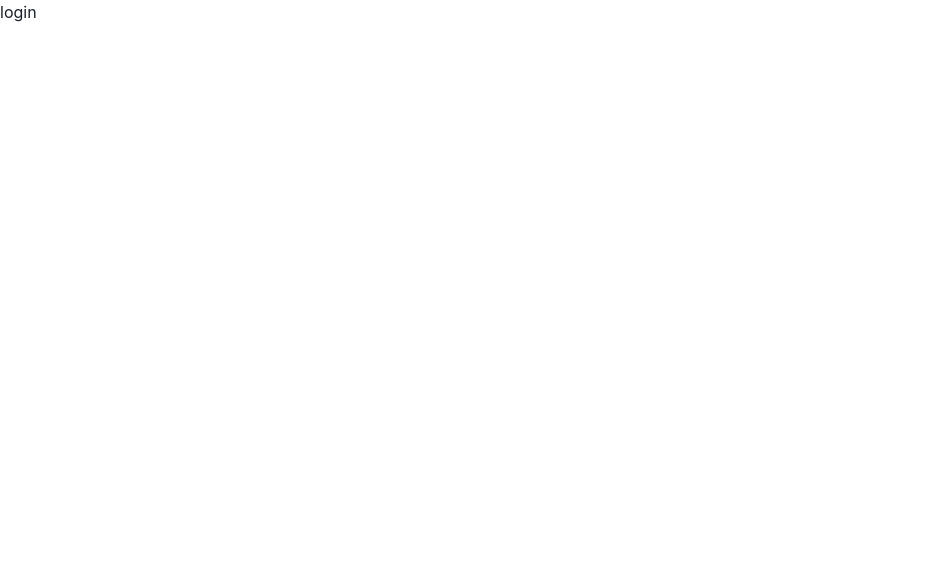
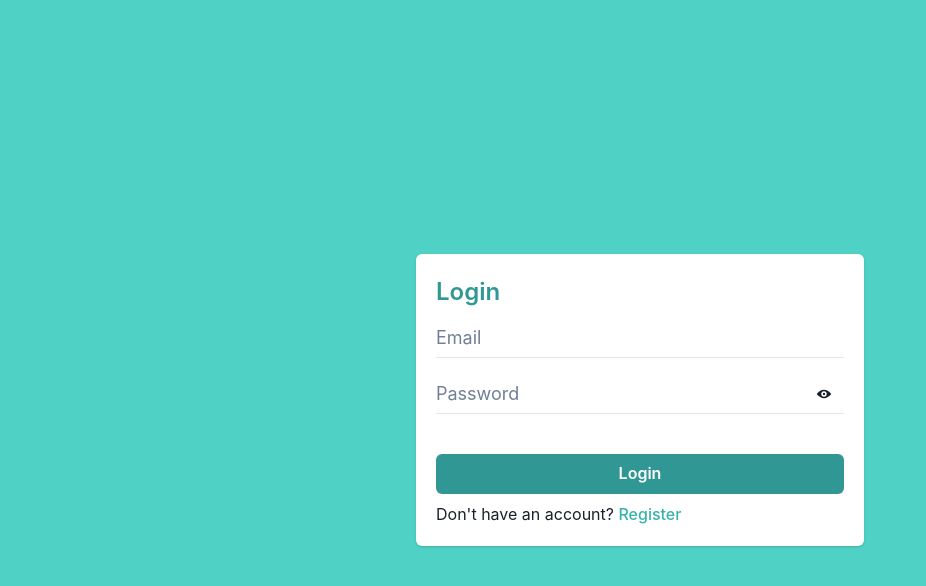
Before and after one commit to rickyroynardson/simple-crud, a React (Vite) app in the folder frontend/: page /login in a window 1280 px wide. Shown: the top 586 px of the page, without its empty margins (0-926 px from the left). Built offline with nearby package versions, Linux system fonts and the light colour scheme.

Commit message:
update login & register page

```diff
--- a/frontend/src/components/Loading.jsx
+++ b/frontend/src/components/Loading.jsx
@@ -1,3 +1,21 @@
+import { Box, Spinner } from "@chakra-ui/react";
+import { Helmet } from "react-helmet-async";
+
 export default function Loading() {
-  return <div>Loading</div>;
+  return (
+    <>
+      <Helmet>
+        <title>Loading</title>
+      </Helmet>
+      <Box
+        w={"100vw"}
+        h={"100vh"}
+        bg={"teal.300"}
+        display={"grid"}
+        placeItems={"center"}
+      >
+        <Spinner size="xl" thickness="5px" color="white" speed="0.65s" />
+      </Box>
+    </>
+  );
 }
--- a/frontend/src/components/molecules/Input/InputNormal.jsx
+++ b/frontend/src/components/molecules/Input/InputNormal.jsx
@@ -4,7 +4,7 @@ import {
   FormHelperText,
   FormLabel,
   Input,
-} from '@chakra-ui/react';
+} from "@chakra-ui/react";
 
 export default function InputNormal({
   label,
@@ -16,6 +16,7 @@ export default function InputNormal({
   errorText,
   isError,
   inputRef,
+  fontSize,
 }) {
   return (
     <FormControl isInvalid={isError}>
@@ -26,6 +27,7 @@ export default function InputNormal({
         placeholder={placeholder}
         focusBorderColor={color}
         ref={inputRef}
+        fontSize={fontSize}
       />
       {isError ? (
         <FormErrorMessage>{errorText}</FormErrorMessage>
--- a/frontend/src/components/molecules/Input/InputPassword.jsx
+++ b/frontend/src/components/molecules/Input/InputPassword.jsx
@@ -7,9 +7,9 @@ import {
   Input,
   InputGroup,
   InputRightElement,
-} from '@chakra-ui/react';
-import { useState } from 'react';
-import { ViewIcon, ViewOffIcon } from '@chakra-ui/icons';
+} from "@chakra-ui/react";
+import { useState } from "react";
+import { ViewIcon, ViewOffIcon } from "@chakra-ui/icons";
 
 export default function InputPassword({
   label,
@@ -20,6 +20,7 @@ export default function InputPassword({
   errorText,
   isError,
   inputRef,
+  fontSize,
 }) {
   const [show, setShow] = useState(false);
 
@@ -32,14 +33,15 @@ export default function InputPassword({
       <FormLabel>{label}</FormLabel>
       <InputGroup>
         <Input
-          type={show ? 'text' : 'password'}
+          type={show ? "text" : "password"}
           variant={variant}
           focusBorderColor={color}
           placeholder={placeholder}
           ref={inputRef}
+          fontSize={fontSize}
         />
         <InputRightElement>
-          <Button size='sm' p='0' variant='ghost' onClick={toggleShow}>
+          <Button size="sm" p="0" variant="ghost" onClick={toggleShow}>
             {show ? <ViewOffIcon /> : <ViewIcon />}
           </Button>
         </InputRightElement>
--- a/frontend/src/pages/Login.jsx
+++ b/frontend/src/pages/Login.jsx
@@ -1,12 +1,92 @@
-import { Helmet } from 'react-helmet-async';
+import {
+  Box,
+  Button,
+  Card,
+  CardBody,
+  Link,
+  Text,
+  VStack,
+} from "@chakra-ui/react";
+import { Link as ReachLink } from "react-router-dom";
+import { Helmet } from "react-helmet-async";
+import { InputNormal, InputPassword } from "../components/molecules/Input";
+import { useRef } from "react";
 
 export default function Login() {
+  const emailRef = useRef();
+  const passwordRef = useRef();
+
+  const handleSubmit = (e) => {
+    e.preventDefault();
+  };
+
   return (
     <>
       <Helmet>
         <title>Login</title>
       </Helmet>
-      <div>login</div>
+      <Box
+        w={"100vw"}
+        h={"100vh"}
+        bg={"teal.300"}
+        display={"grid"}
+        placeItems={"center"}
+        px={{ base: "5", md: "0" }}
+      >
+        <Card w={"100%"} maxW={"md"}>
+          <CardBody>
+            <Text
+              color={"teal.500"}
+              fontSize={{ base: "xl", md: "2xl" }}
+              fontWeight={{ base: "semibold" }}
+            >
+              Login
+            </Text>
+            <form onSubmit={handleSubmit}>
+              <VStack spacing={{ base: 6, md: 8 }}>
+                <VStack w={"100%"} spacing={0}>
+                  <InputNormal
+                    type="email"
+                    variant="flushed"
+                    placeholder="Email"
+                    color={"teal.400"}
+                    inputRef={emailRef}
+                    fontSize={{ base: "md", md: "lg" }}
+                  />
+                  <InputPassword
+                    variant="flushed"
+                    placeholder="Password"
+                    color={"teal.400"}
+                    inputRef={passwordRef}
+                    fontSize={{ base: "md", md: "lg" }}
+                  />
+                </VStack>
+                <VStack w={"100%"} spacing={2} align="start">
+                  <Button
+                    type="submit"
+                    size={{ base: "sm", md: "md" }}
+                    w={"100%"}
+                    colorScheme={"teal"}
+                  >
+                    Login
+                  </Button>
+                  <Text fontSize={{ base: "xs", md: "md" }}>
+                    Don't have an account?{" "}
+                    <Link
+                      as={ReachLink}
+                      to={"/register"}
+                      color={"teal.400"}
+                      fontWeight={500}
+                    >
+                      Register
+                    </Link>
+                  </Text>
+                </VStack>
+              </VStack>
+            </form>
+          </CardBody>
+        </Card>
+      </Box>
     </>
   );
 }
--- a/frontend/src/pages/Register.jsx
+++ b/frontend/src/pages/Register.jsx
@@ -1,7 +1,16 @@
-import { Box, Button, Card, CardBody, Text } from '@chakra-ui/react';
-import { useRef } from 'react';
-import { Helmet } from 'react-helmet-async';
-import { InputNormal, InputPassword } from '../components/molecules/Input';
+import {
+  Box,
+  Button,
+  Card,
+  CardBody,
+  Link,
+  Text,
+  VStack,
+} from "@chakra-ui/react";
+import { useRef } from "react";
+import { Helmet } from "react-helmet-async";
+import { Link as ReachLink } from "react-router-dom";
+import { InputNormal, InputPassword } from "../components/molecules/Input";
 
 export default function Register() {
   const nameRef = useRef();
@@ -19,57 +28,78 @@ export default function Register() {
         <title>Register</title>
       </Helmet>
       <Box
-        w={'100vw'}
-        h={'100vh'}
-        bg={'teal.300'}
-        display={'grid'}
-        placeItems={'center'}
-        px={{ base: '5', md: '0' }}
+        w={"100vw"}
+        h={"100vh"}
+        bg={"teal.300"}
+        display={"grid"}
+        placeItems={"center"}
+        px={{ base: "5", md: "0" }}
       >
-        <Card w={'100%'} maxW={'md'}>
+        <Card w={"100%"} maxW={"md"}>
           <CardBody>
             <Text
-              color={'teal.500'}
-              fontSize={{ base: 'xl' }}
-              fontWeight={{ base: 'semibold' }}
+              color={"teal.500"}
+              fontSize={{ base: "xl", md: "2xl" }}
+              fontWeight={{ base: "semibold" }}
             >
               Register
             </Text>
             <form onSubmit={handleSubmit}>
+              <VStack spacing={{ base: 6, md: 8 }}>
+                <VStack w={"100%"} spacing={0}>
                   <InputNormal
-                type='text'
-                variant='flushed'
-                placeholder='Name'
-                color={'teal.400'}
+                    type="text"
+                    variant="flushed"
+                    placeholder="Name"
+                    color={"teal.400"}
                     inputRef={nameRef}
+                    fontSize={{ base: "md", md: "lg" }}
                   />
                   <InputNormal
-                type='email'
-                variant='flushed'
-                placeholder='Email'
-                color={'teal.400'}
+                    type="email"
+                    variant="flushed"
+                    placeholder="Email"
+                    color={"teal.400"}
                     inputRef={emailRef}
+                    fontSize={{ base: "md", md: "lg" }}
                   />
                   <InputPassword
-                variant='flushed'
-                placeholder='Password'
-                color={'teal.400'}
+                    variant="flushed"
+                    placeholder="Password"
+                    color={"teal.400"}
                     inputRef={passwordRef}
+                    fontSize={{ base: "md", md: "lg" }}
                   />
                   <InputPassword
-                variant='flushed'
-                placeholder='Password Confirmation'
-                color={'teal.400'}
+                    variant="flushed"
+                    placeholder="Password Confirmation"
+                    color={"teal.400"}
                     inputRef={passwordConfirmationRef}
+                    fontSize={{ base: "md", md: "lg" }}
                   />
+                </VStack>
+                <VStack w={"100%"} spacing={2} align="start">
                   <Button
-                type='submit'
-                size={{ base: 'sm' }}
-                w={'100%'}
-                colorScheme={'teal'}
+                    type="submit"
+                    size={{ base: "sm", md: "md" }}
+                    w={"100%"}
+                    colorScheme={"teal"}
                   >
                     Submit
                   </Button>
+                  <Text fontSize={{ base: "xs", md: "md" }}>
+                    Already have an account?{" "}
+                    <Link
+                      as={ReachLink}
+                      to={"/login"}
+                      color={"teal.400"}
+                      fontWeight={500}
+                    >
+                      Login
+                    </Link>
+                  </Text>
+                </VStack>
+              </VStack>
             </form>
           </CardBody>
         </Card>
--- a/frontend/src/routes/index.jsx
+++ b/frontend/src/routes/index.jsx
@@ -1,18 +1,22 @@
-import { lazy } from 'react';
-import { createBrowserRouter } from 'react-router-dom';
-const Login = lazy(() => import('../pages/Login'));
-const Register = lazy(() => import('../pages/Register'));
+import { lazy } from "react";
+import { createBrowserRouter } from "react-router-dom";
+const Login = lazy(() => import("../pages/Login"));
+const Register = lazy(() => import("../pages/Register"));
 
 export default createBrowserRouter([
   {
-    path: '/',
+    path: "/",
     children: [
       {
-        path: 'login',
+        index: true,
         element: <Login />,
       },
       {
-        path: 'register',
+        path: "login",
+        element: <Login />,
+      },
+      {
+        path: "register",
         element: <Register />,
       },
     ],
```
Lines whose indentation alone changed are shown as unchanged.
